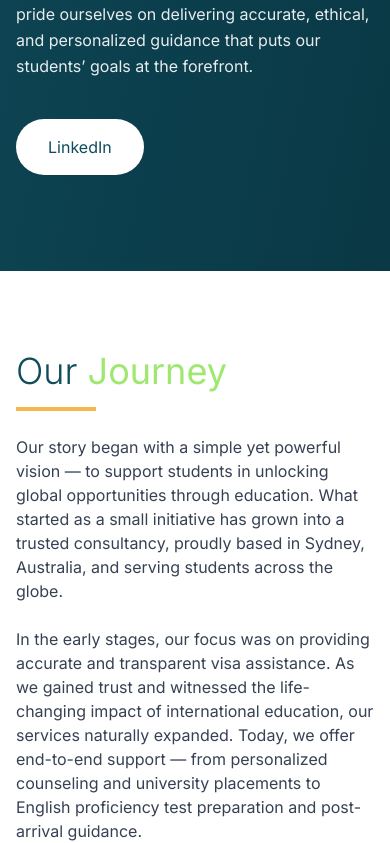
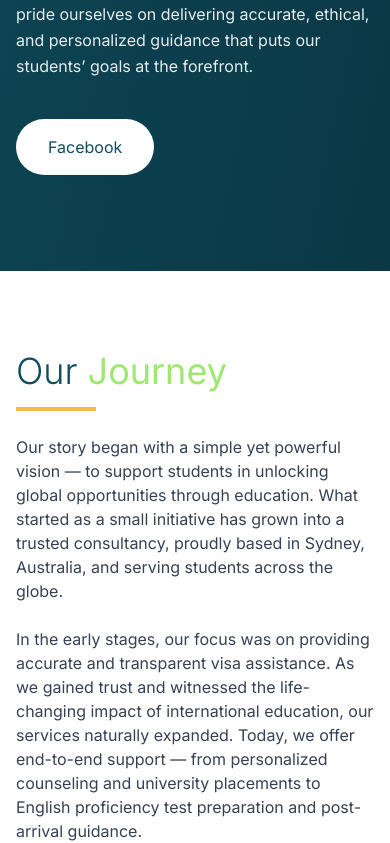
Before and after one commit to shobhitsingh3999/mhkedu, a Next.js app: page /about in a window 390 px wide. Shown: the part 1602-2445 px from the top of the page. Built offline with nearby package versions, Linux system fonts and the light colour scheme.

Commit message:
fix:changes

```diff
--- a/src/app/about/page.tsx
+++ b/src/app/about/page.tsx
@@ -1,10 +1,8 @@
 "use client";
 
 import { motion } from "framer-motion";
-// import { Button } from "@/components/ui/button";
-import FooterSection from "@/components/FooterSection";
+import Image from "next/image";
 import { Check } from "lucide-react";
-// import { ArrowRight, Check } from "lucide-react";
 import AnalysisSection from "@/components/AnalysisSection";
 
 export default function AboutPage() {
@@ -49,12 +47,12 @@ export default function AboutPage() {
           <div className="relative h-[500px] md:h-[600px]">
             <div className="relative h-full w-full overflow-hidden rounded-lg shadow-xl">
               {/* Main image */}
-              {/* <Image
+              <Image
                 src="https://cdn.pixabay.com/photo/2024/01/22/22/09/map-8526430_1280.jpg"
                 alt="Our team's journey"
                 fill
                 className="object-cover"
-              /> */}
+              />
 
               {/* Decorative elements */}
               <div className="absolute inset-0 bg-gradient-to-t from-[#0F4C5C]/30 to-transparent"></div>
@@ -192,8 +190,6 @@ export default function AboutPage() {
         </div>
       </section>
 
-      {/* Footer Section */}
-      <FooterSection />
     </main>
   );
 }
--- a/src/app/coaching/page.tsx
+++ b/src/app/coaching/page.tsx
@@ -63,10 +63,6 @@ export default function CoachingOptionsPage() {
               </button>
             </div>
 
-
-            <Button className="bg-[#9FE870] hover:bg-[#9FE870]/90 text-[#0F4C5C] font-medium rounded-full h-12 px-8 text-lg">
-              Book Free Demo Class
-            </Button>
           </div>
         </div>
       </section>
@@ -310,9 +306,6 @@ export default function CoachingOptionsPage() {
                   At Abroad Dreams Consultant, we&apos;re committed to your success. From personalized coaching
                   to exam preparation strategies, we&apos;re here to guide you every step of the way.
                 </p>
-                <Button className="bg-[#9FE870] hover:bg-[#9FE870]/90 text-[#0F4C5C] font-medium rounded-full h-12 px-8 text-lg">
-                  Start Your IELTS Preparation
-                </Button>
               </div>
             </div>
           </section>
@@ -552,9 +545,6 @@ export default function CoachingOptionsPage() {
                   Join our expert-led PTE coaching program and take the first step toward achieving your
                   international education and career goals.
                 </p>
-                <Button className="bg-[#9FE870] hover:bg-[#9FE870]/90 text-[#0F4C5C] font-medium rounded-full h-12 px-8 text-lg">
-                  Begin Your PTE Journey
-                </Button>
               </div>
             </div>
           </section>
@@ -668,14 +658,6 @@ export default function CoachingOptionsPage() {
               Take the first step toward achieving your international education and career goals.
               Our expert coaches are ready to guide you to success.
             </p>
-            <div className="flex flex-col sm:flex-row gap-4 justify-center">
-              <Button className="bg-[#9FE870] hover:bg-[#9FE870]/90 text-[#0F4C5C] font-medium rounded-full h-12 px-8 text-lg">
-                Book a Demo Class
-              </Button>
-              <Button className="bg-transparent border-2 border-white hover:bg-white/10 text-white font-medium rounded-full h-12 px-8 text-lg">
-                Download Brochure
-              </Button>
-            </div>
           </div>
         </div>
 
--- a/src/app/contact/page.tsx
+++ b/src/app/contact/page.tsx
@@ -10,7 +10,6 @@ import {
   MapPin,
   Clock
 } from "lucide-react";
-import FooterSection from '@/components/FooterSection';
 
 
 // Define types for form data
@@ -457,8 +456,6 @@ export default function ContactUsPage() {
           </div>
         </div>
       </section> */}
-
-      <FooterSection />
     </div>
   );
 }
--- a/src/app/layout.tsx
+++ b/src/app/layout.tsx
@@ -2,6 +2,7 @@ import type { Metadata } from "next";
 import { Inter } from "next/font/google";
 import "./globals.css";
 import Navigation from "@/components/Navigation";
+import FooterSection from "@/components/FooterSection";
 
 const inter = Inter({ subsets: ["latin"] });
 
@@ -22,6 +23,7 @@ export default function RootLayout({
         <div className="pt-16">
           {children}
         </div>
+        <FooterSection />
       </body>
     </html>
   );
--- a/src/app/page.tsx
+++ b/src/app/page.tsx
@@ -6,12 +6,9 @@ import FutureSection from "@/components/FutureSection";
 import StoriesSection from "@/components/StoriesSection";
 // import TestimonialsSection from "@/components/TestimonialsSection";
 import LocationsSection from "@/components/LocationsSection";
-import FooterSection from "@/components/FooterSection";
 import FlowlessProcessComponent from "@/components/flowless";
 import Review from "@/components/Review";
 import OurPartners from "@/components/ui/partner";
-
-
 
 export default function DemoPage() {
   return (
@@ -20,17 +17,11 @@ export default function DemoPage() {
       <HeroSection />
 
       {/* Stats Section */}
-        <StatsSection />
+      <StatsSection />
 
       {/* Features Section */}
       <FeaturesSection />
-
-
-
-
-      <OurPartners/>
-
-
+      <OurPartners />
       {/* Stats Bar Section */}
 
       {/* Locations Section */}
@@ -51,7 +42,7 @@ export default function DemoPage() {
 
       {/* Testimonials Section */}
       {/* <TestimonialsSection /> */}
-      <Review/>
+      <Review />
 
       {/* FAQ Section */}
       {/* <FAQSection /> */}
@@ -60,7 +51,6 @@ export default function DemoPage() {
       {/* <ContactSection /> */}
 
       {/* Footer Section */}
-      <FooterSection />
 
       {/* Additional sections can be added here */}
     </main>
--- a/src/components/AnalysisSection.tsx
+++ b/src/components/AnalysisSection.tsx
@@ -1,5 +1,6 @@
 import Image from "next/image";
 import { Button } from "@/components/ui/button";
+import Link from "next/link";
 
 export default function AboutDirectorSection() {
   return (
@@ -21,9 +22,15 @@ export default function AboutDirectorSection() {
 
           {/* Triangles overlay */}
           <div className="absolute left-0 bottom-0 z-10">
-            <svg width="140" height="140" viewBox="0 0 140 140" fill="none" xmlns="http://www.w3.org/2000/svg">
-              <path d="M0 140L70 70L140 140H0Z" fill="#9FE870"/>
-              <path d="M0 70L70 0L140 70H0Z" fill="#9FE870" fillOpacity="0.3"/>
+            <svg
+              width="140"
+              height="140"
+              viewBox="0 0 140 140"
+              fill="none"
+              xmlns="http://www.w3.org/2000/svg"
+            >
+              <path d="M0 140L70 70L140 140H0Z" fill="#9FE870" />
+              <path d="M0 70L70 0L140 70H0Z" fill="#9FE870" fillOpacity="0.3" />
             </svg>
           </div>
         </div>
@@ -31,28 +38,51 @@ export default function AboutDirectorSection() {
         {/* Right side - Content */}
         <div className="text-white max-w-xl">
           <h2 className="text-[42px] font-light mb-8 leading-[1.2]">
-            <span className="text-[#9FE870] font-normal">Message from</span> Our Director
+            <span className="text-[#9FE870] font-normal">Message from</span> Our
+            Director
           </h2>
 
           <div className="space-y-6 mb-10">
             <p className="text-white/90 leading-relaxed">
-            Based in Sydney, Australia, and an alumnus of <span className="text-[#F6B84C] font-medium">Karachi University</span> with a degree in BBA (Hons), I bring over 6 years of dedicated experience in the international education industry. Throughout my career, I have had the privilege of representing numerous prestigious universities around the world, gaining in-depth expertise in student recruitment, strategic marketing, and the ever-evolving study abroad sector.
+              Based in Sydney, Australia, and an alumnus of{" "}
+              <span className="text-[#F6B84C] font-medium">
+                Karachi University
+              </span>{" "}
+              with a degree in BBA (Hons), I bring over 6 years of dedicated
+              experience in the international education industry. Throughout my
+              career, I have had the privilege of representing numerous
+              prestigious universities around the world, gaining in-depth
+              expertise in student recruitment, strategic marketing, and the
+              ever-evolving study abroad sector.
             </p>
 
             <p className="text-white/90 leading-relaxed">
-            My passion lies in empowering students to pursue their academic dreams beyond borders. With a strong track record in crafting impactful marketing campaigns and offering tailored counseling sessions, I have helped countless students navigate their journey to studying abroad — from choosing the right course and university to understanding visa processes and adapting to new cultures.
+              My passion lies in empowering students to pursue their academic
+              dreams beyond borders. With a strong track record in crafting
+              impactful marketing campaigns and offering tailored counseling
+              sessions, I have helped countless students navigate their journey
+              to studying abroad — from choosing the right course and university
+              to understanding visa processes and adapting to new cultures.
             </p>
 
             <p className="text-white/90 leading-relaxed">
-            As the Director of our company, I lead a team of Qualified Education Counsellors who share the same vision and commitment. With a remarkable 95% visa grant success rate, we pride ourselves on delivering accurate, ethical, and personalized guidance that puts our students’ goals at the forefront.
+              As the Director of our company, I lead a team of Qualified
+              Education Counsellors who share the same vision and commitment.
+              With a remarkable 95% visa grant success rate, we pride ourselves
+              on delivering accurate, ethical, and personalized guidance that
+              puts our students’ goals at the forefront.
             </p>
           </div>
 
-          <Button
-            className="h-14 px-8 bg-white hover:bg-white/90 text-[#0F4C5C] rounded-full text-base font-normal"
+          <Link
+            href="https://www.facebook.com/people/MHK-Education-and-consultants/61556574771916/"
+            target="_blank"
+            rel="noopener noreferrer"
           >
-            LinkedIn
-          </Button>
+            <Button className="h-14 px-8 bg-white hover:bg-white/90 text-[#0F4C5C] rounded-full text-base font-normal">
+              Facebook
+            </Button>
+          </Link>
         </div>
       </div>
     </section>
```
Also changed, not shown: src/app/vistor-visa/page.tsx (+33 -23 lines), src/components/FutureSection.tsx (+6 -7 lines).
